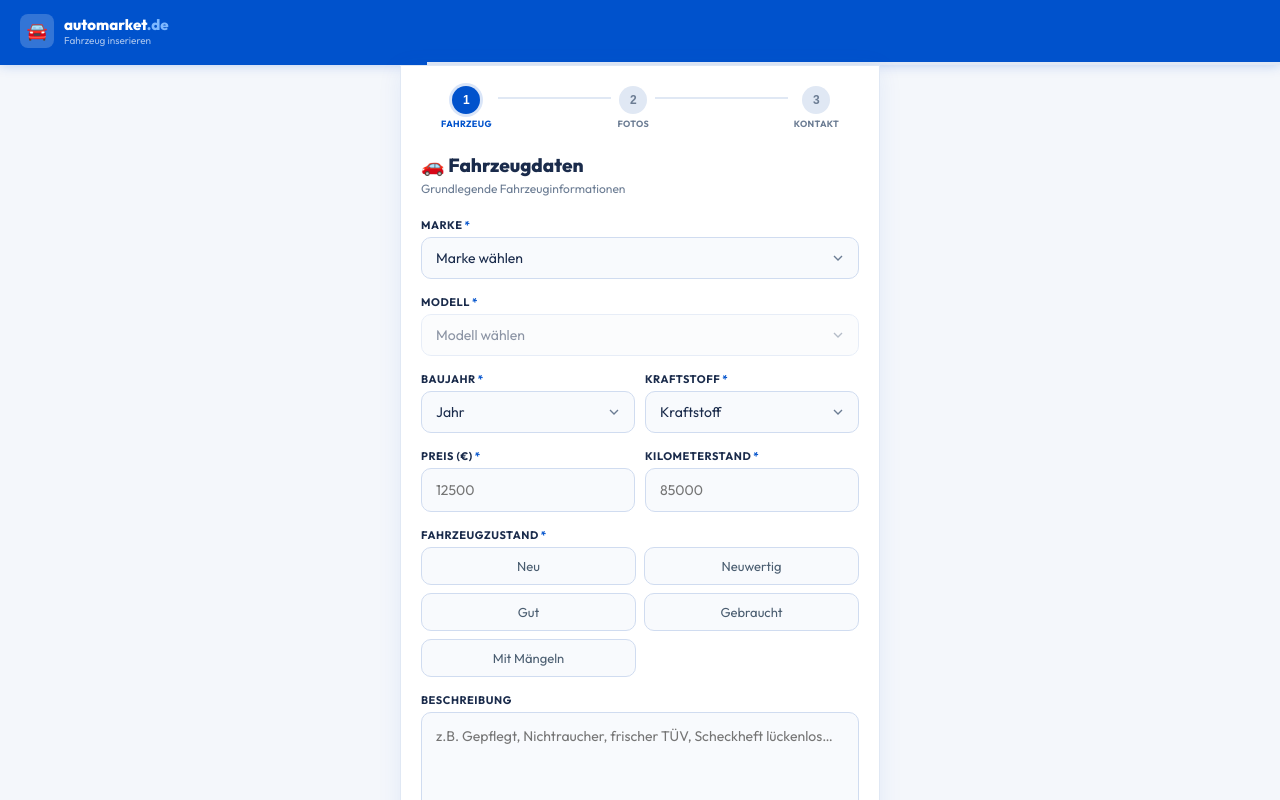
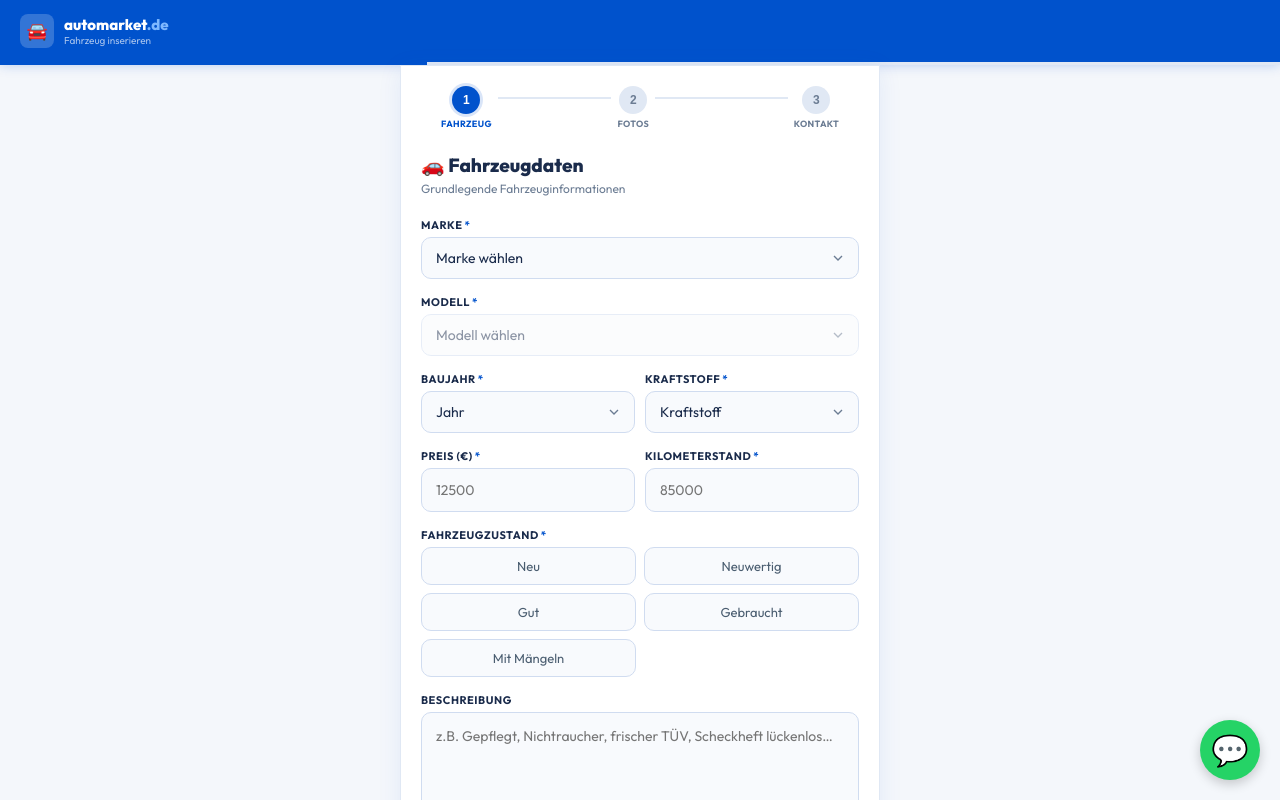
Before and after one commit to saimadeel894-boop/German-motor-car-demo-website-, a Next.js app: page /inserate/neu in a window 1280 px wide. Shown: the top 800 px of the page. Built offline with nearby package versions, Linux system fonts and the light colour scheme.

Commit message:
feat: integrate WhatsApp contact links

```diff
--- a/app/inserate/[id]/page.jsx
+++ b/app/inserate/[id]/page.jsx
@@ -180,7 +180,7 @@ export default function CarDetailPage() {
           <span style={{ fontSize:22 }}>↗</span>
         </button>
         <a
-          href={`https://wa.me/?text=Hallo, ich interessiere mich für dein Inserat ${car.title} auf automarket.de`}
+          href={`https://wa.me/${(car.phone || "4917657775736").replace(/\D/g, "")}?text=${encodeURIComponent(`Hallo, ich interessiere mich für Ihr Inserat "${car.title}" auf automarket.de`)}`}
           target="_blank"
           rel="noopener noreferrer"
           style={{ flex:1, height:52, borderRadius:12, background:"#25D366", color:"#fff", fontSize:16, fontWeight:800, display:"flex", alignItems:"center", justifyContent:"center", gap:8 }}
--- a/app/inserate/neu/page.jsx
+++ b/app/inserate/neu/page.jsx
@@ -457,7 +457,7 @@ const StepKontakt = ({ form, update, errors }) => {
       <Field label="Ihr Name" required error={errors.name}>
         <FInput value={form.name} onChange={e => update("name", e.target.value)} placeholder="Max Mustermann" />
       </Field>
-      <Field label="Telefonnummer" hint="Wird im Inserat angezeigt">
+      <Field label="WhatsApp Nummer" hint="Käufer können Sie direkt über WhatsApp kontaktieren">
         <FInput value={form.phone} onChange={e => update("phone", e.target.value)} placeholder="+49 170 1234567" type="tel" />
       </Field>
       <Field label="Standort (PLZ / Ort)" required error={errors.location}>
@@ -588,6 +588,14 @@ export default function CarPostingForm() {
           title: title,
           price: form.price.toString(),
           image_url: imageUrl,
+          seller_name: form.name,
+          phone: form.phone,
+          brand: form.brand,
+          model: form.model,
+          year: form.year.toString(),
+          mileage: form.mileage.toString(),
+          fuel_type: form.fuel,
+          description: form.description
         }])
         .select("id")
         .single();
--- a/app/layout.tsx
+++ b/app/layout.tsx
@@ -24,7 +24,33 @@ export default function RootLayout({
 }>) {
   return (
     <html lang="en" className={`${geistSans.variable} ${geistMono.variable}`}>
-      <body>{children}</body>
+      <body style={{ margin: 0, padding: 0 }}>
+        {children}
+        <a
+          href="https://wa.me/4917657775736"
+          target="_blank"
+          rel="noopener noreferrer"
+          style={{
+            position: "fixed",
+            bottom: "20px",
+            right: "20px",
+            width: "60px",
+            height: "60px",
+            backgroundColor: "#25D366",
+            borderRadius: "50%",
+            display: "flex",
+            alignItems: "center",
+            justifyContent: "center",
+            boxShadow: "0 4px 12px rgba(0,0,0,0.2)",
+            zIndex: 9999,
+            textDecoration: "none",
+            fontSize: "30px"
+          }}
+          title="Kontakt via WhatsApp"
+        >
+          💬
+        </a>
+      </body>
     </html>
   );
 }
```
Also changed, not shown: app/page.jsx (+31 -5 lines).
